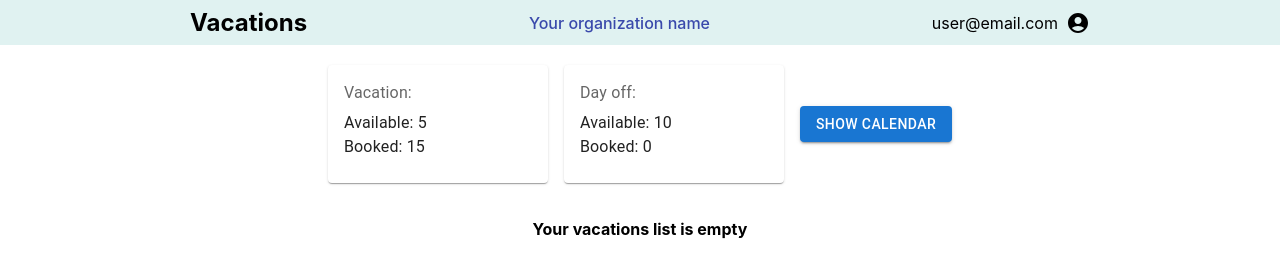
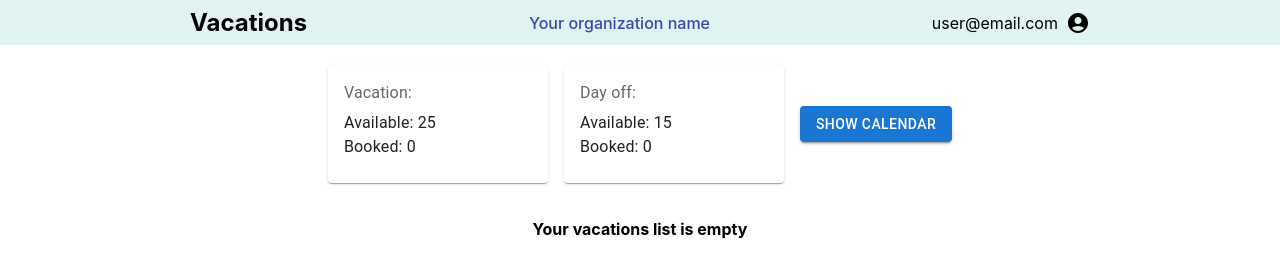
Before and after one commit to we5a/vacation-app, a React (Create React App) app in the folder front-end/: page /dashboard in a window 1280 px wide. Shown: the top 253 px of the page. Built offline with nearby package versions, Linux system fonts and the light colour scheme; the HTML template or start-up script is replaced by a standard one.

Commit message:
Improve date calculations

```diff
--- a/front-end/src/components/VacationCards/VacationCards.tsx
+++ b/front-end/src/components/VacationCards/VacationCards.tsx
@@ -6,35 +6,27 @@ import styles from "./VacationCards.module.scss";
 interface VacationCardsProps {
   isCalendarOpen: boolean;
   setIsCalendarOpen: (arg: any) => void;
+  timesOffData: {
+    type: string;
+    available: number;
+    booked: number;
+  }[];
 }
 
 const VacationCards: FC<VacationCardsProps> = ({
+  timesOffData,
   setIsCalendarOpen,
   isCalendarOpen,
 }) => {
-  const timesOffMap = [
-    {
-      type: "Vacation:",
-      available: 5, // difference between awailable for role and booked
-      booked: 15, // sum of all booked durations
-    },
-    {
-      type: "Day off:",
-      available: 10,
-      booked: 0,
-    },
-  ];
-
   const handleCalendar = () => {
     setIsCalendarOpen((prev: boolean) => !prev);
   };
 
   return (
     <div className={styles.cardBlock}>
-      {timesOffMap.map((item) => {
+      {timesOffData.map((item) => {
         return (
-          <>
-            <Card sx={{ minWidth: 220 }}>
+          <Card sx={{ minWidth: 220 }} key={item.type}>
             <CardContent>
               <Typography color="text.secondary" gutterBottom>
                 {item.type}
@@ -47,7 +39,6 @@ const VacationCards: FC<VacationCardsProps> = ({
               </Typography>
             </CardContent>
           </Card>
-          </>
         );
       })}
       <Button variant="contained" size="medium" onClick={handleCalendar}>
--- a/front-end/src/pages/Dashboard/Dashboard.tsx
+++ b/front-end/src/pages/Dashboard/Dashboard.tsx
@@ -2,6 +2,7 @@ import { type FC, useState, useCallback, useMemo } from "react";
 import { useNavigate } from "react-router-dom";
 import { Button } from "@mui/material";
 import Calendar from "reactjs-availability-calendar";
+import moment from "moment";
 
 import { useAppSelector } from "hooks/hooks";
 import { VacationDialog, VacationList, VacationCards } from "components";
@@ -15,6 +16,7 @@ const items = [
 const Dashboard: FC = () => {
   const navigate = useNavigate();
   const vacations = useAppSelector((state) => state.vacations.vacations);
+  const user = useAppSelector((state) => state.user);
   const [isDialogOpen, setIsDialogOpen] = useState<boolean>(false);
   const [isCalendarOpen, setIsCalendarOpen] = useState<boolean>(false);
 
@@ -27,6 +29,38 @@ const Dashboard: FC = () => {
       };
     });
   }, [vacations]);
+
+  const timesOffData = useMemo(() => {
+    const {
+      availabilityOfTimeOff: { vacation, dayOff },
+    } = user;
+
+    const bookedDurations = vacations.reduce(
+      (acc, el) => {
+        const { type, endDate, startDate } = el;
+        const durationInDays = moment(endDate).diff(moment(startDate), "days");
+        acc[type] = acc[type] + durationInDays;
+        return acc;
+      },
+      { vacation: 0, "day-off": 0 },
+    );
+
+    const { vacation: bookedVacations, ["day-off"]: bookedDaysOffs } =
+      bookedDurations;
+
+    return [
+      {
+        type: "Vacation:",
+        available: vacation - bookedVacations,
+        booked: bookedVacations,
+      },
+      {
+        type: "Day off:",
+        available: dayOff - bookedDaysOffs,
+        booked: bookedDaysOffs,
+      },
+    ];
+  }, [vacations, user]);
 
   const handleRequest = () => {
     setIsDialogOpen(true);
@@ -44,6 +78,7 @@ const Dashboard: FC = () => {
   return (
     <div className={styles.dashboard}>
       <VacationCards
+        timesOffData={timesOffData}
         isCalendarOpen={isCalendarOpen}
         setIsCalendarOpen={setIsCalendarOpen}
       />
--- a/front-end/src/pages/Request/Request.tsx
+++ b/front-end/src/pages/Request/Request.tsx
@@ -35,7 +35,7 @@ const Request: FC = () => {
           id,
           startDate: startDate.toISOString(),
           endDate: endDate.toISOString(),
-          type: "vacation",
+          type: vacationType.value,
           status: "pending",
         }),
       );
@@ -65,6 +65,7 @@ const Request: FC = () => {
         <LocalizationProvider dateAdapter={AdapterDayjs}>
           <DatePicker
             label="Start date"
+            disablePast
             value={startDate}
             onChange={(newValue) => setStartDate(newValue)}
             className={styles.datePicker}
@@ -72,6 +73,7 @@ const Request: FC = () => {
 
           <DatePicker
             label="End date"
+            disablePast
             value={endDate}
             onChange={(newValue) => setEndDate(newValue)}
             className={styles.datePicker}
--- a/front-end/src/store/userSlice.ts
+++ b/front-end/src/store/userSlice.ts
@@ -20,8 +20,8 @@ const initialState: UserState | null = {
   email: "user@mail.com",
   role: "worker",
   availabilityOfTimeOff: {
-    vacation: 20,
-    dayOff: 10,
+    vacation: 25,
+    dayOff: 15,
   },
 };
 
```
Lines whose indentation alone changed are shown as unchanged.
